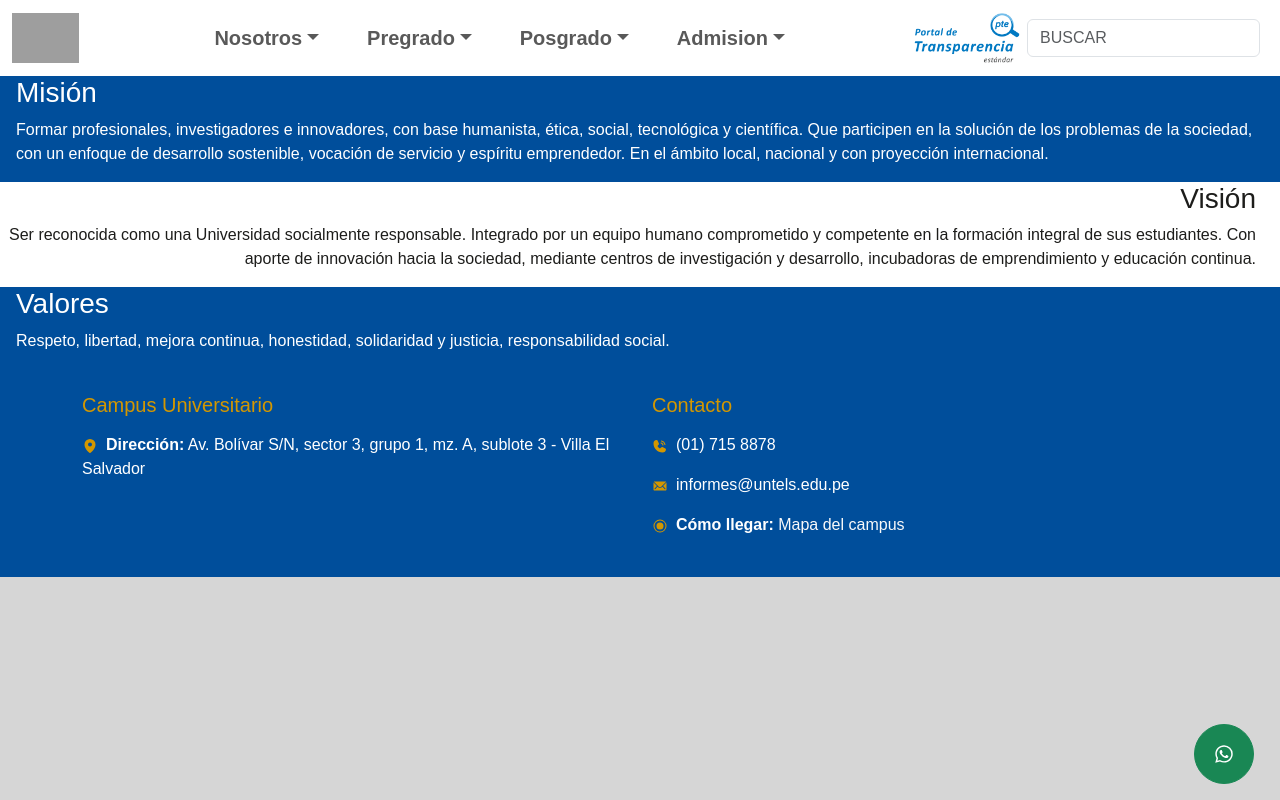
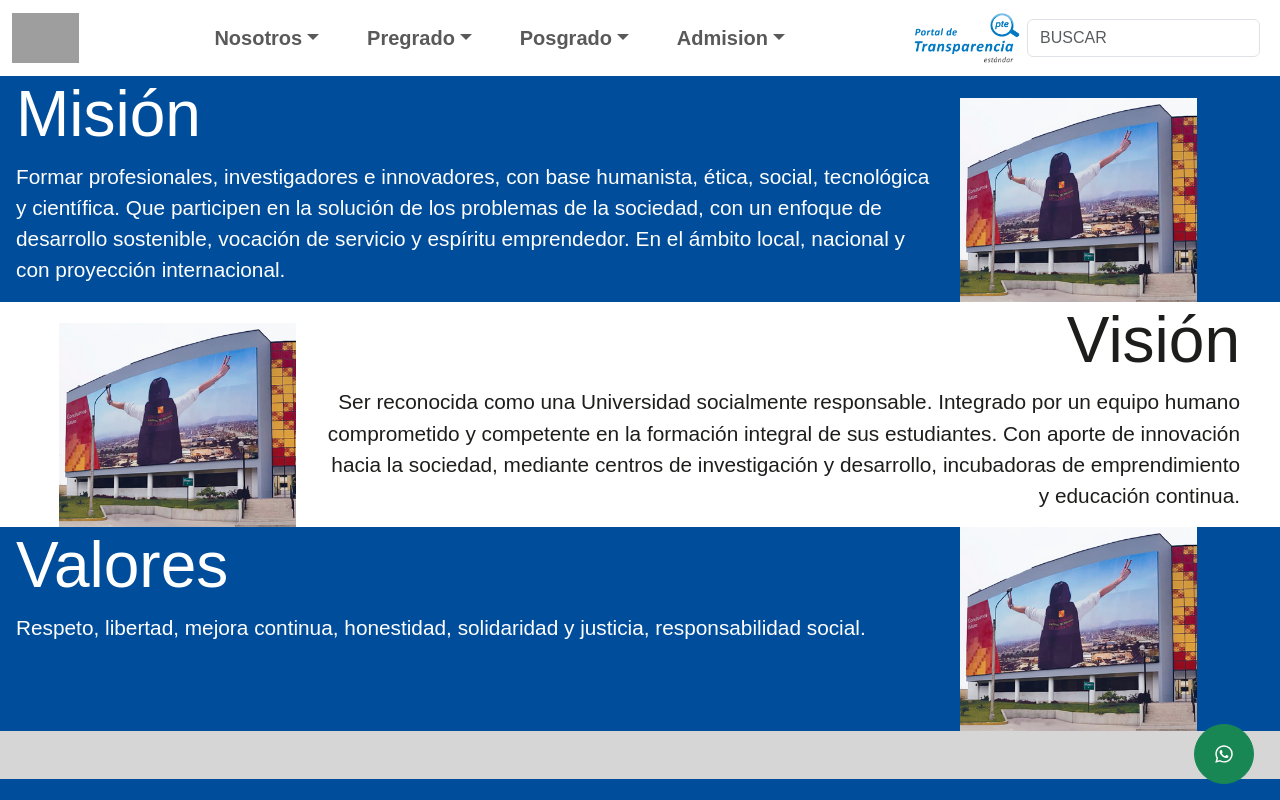
Before and after one commit to SergioCallanPerez/UntelsWebFrontend, a React (Vite) app: page /UntelsWebFrontend/Mission in a window 1280 px wide. Shown: the top 800 px of the page. Built offline with nearby package versions, Linux system fonts and the light colour scheme; grey boxes are pictures that could not be loaded; a web font is replaced by a local one.

Commit message:
update mission.jsx 2

```diff
--- a/src/main/pages/about-us/mission.jsx
+++ b/src/main/pages/about-us/mission.jsx
@@ -1,23 +1,47 @@
 import { React } from "react";
 import { Row, Col, Container } from "react-bootstrap";
 import "../../styles/root.css";
+import nosotrosIMG from "@/assets/nosotros.png";
+import "@/styles/about-us.css";
 
+const desc = {
+  missionDesc: "Formar profesionales, investigadores e innovadores, con base humanista, ética, social, tecnológica y científica. Que participen en la solución de los problemas de la sociedad, con un enfoque de desarrollo sostenible, vocación de servicio y espíritu emprendedor. En el ámbito local, nacional y con proyección internacional.",
+  visionDesc: "Ser reconocida como una Universidad socialmente responsable. Integrado por un equipo humano comprometido y competente en la formación integral de sus estudiantes. Con aporte de innovación hacia la sociedad, mediante centros de investigación y desarrollo, incubadoras de emprendimiento y educación continua.",
+  valuesDesc: "Respeto, libertad, mejora continua, honestidad, solidaridad y justicia, responsabilidad social.",
+};
 
 export default function Mission() {
   return (
     <main>
-      <Row className="">
+      <Row className="on-primary-color">
         <Row className="primary ">
-          <h3 className="ms-3">Misión</h3>
-          <p className="ms-3">Formar profesionales, investigadores e innovadores, con base humanista, ética, social, tecnológica y científica. Que participen en la solución de los problemas de la sociedad, con un enfoque de desarrollo sostenible, vocación de servicio y espíritu emprendedor. En el ámbito local, nacional y con proyección internacional.</p>
+          <Col md={9}>
+            <h3 className="ms-3 about-us-title">Misión</h3>
+            <p className="ms-3 about-us-message">{desc.missionDesc}</p>
+
+          </Col>
+          <Col md={3} className="mt-auto">
+            <img className="about-us-img" src= {nosotrosIMG}></img>
+          </Col>
+
         </Row>
         <Row className="background text-end">
-          <h3 className="me-3">Visión</h3>
-          <p className="me-3">Ser reconocida como una Universidad socialmente responsable. Integrado por un equipo humano comprometido y competente en la formación integral de sus estudiantes. Con aporte de innovación hacia la sociedad, mediante centros de investigación y desarrollo, incubadoras de emprendimiento y educación continua.</p>
+          <Col md={3} className="mt-auto">
+            <img className="about-us-img" src= {nosotrosIMG}></img>
+          </Col>
+          <Col md={9}>
+            <h3 className="me-3 about-us-title">Visión</h3>
+            <p className="me-3 about-us-message">{desc.visionDesc}</p>
+          </Col>
         </Row>
-        <Row className="primary">
-          <h3 className="ms-3">Valores</h3>
-          <p className="ms-3">Respeto, libertad, mejora continua, honestidad, solidaridad y justicia, responsabilidad social.</p>
+        <Row className="primary mb-5">
+          <Col md={9}>
+            <h3 className="ms-3 about-us-title">Valores</h3>
+            <p className="ms-3 about-us-message">{desc.valuesDesc}</p>
+          </Col>
+          <Col md={3} className="mt-auto">
+            <img className="about-us-img" src= {nosotrosIMG}></img>
+          </Col>
         </Row>
       </Row>
     </main>
--- /dev/null
+++ b/src/main/styles/about-us.css
@@ -0,0 +1,10 @@
+.about-us-img{
+    width: 80%;
+    height: 80%;
+}
+.about-us-title{
+    font-size: 400%;
+}
+.about-us-message{
+    font-size: 130%;
+}
```
Also changed, not shown: src/main/assets/nosotros.png (added).
